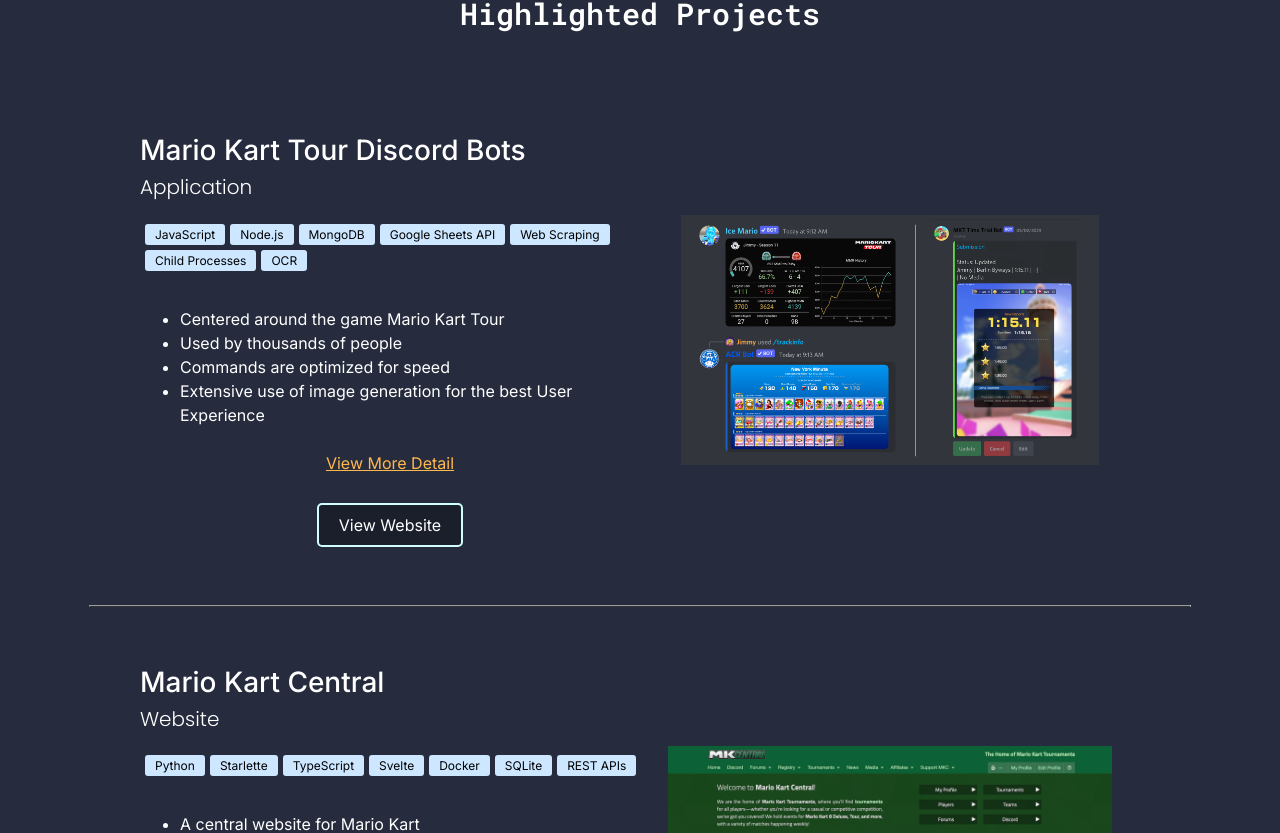
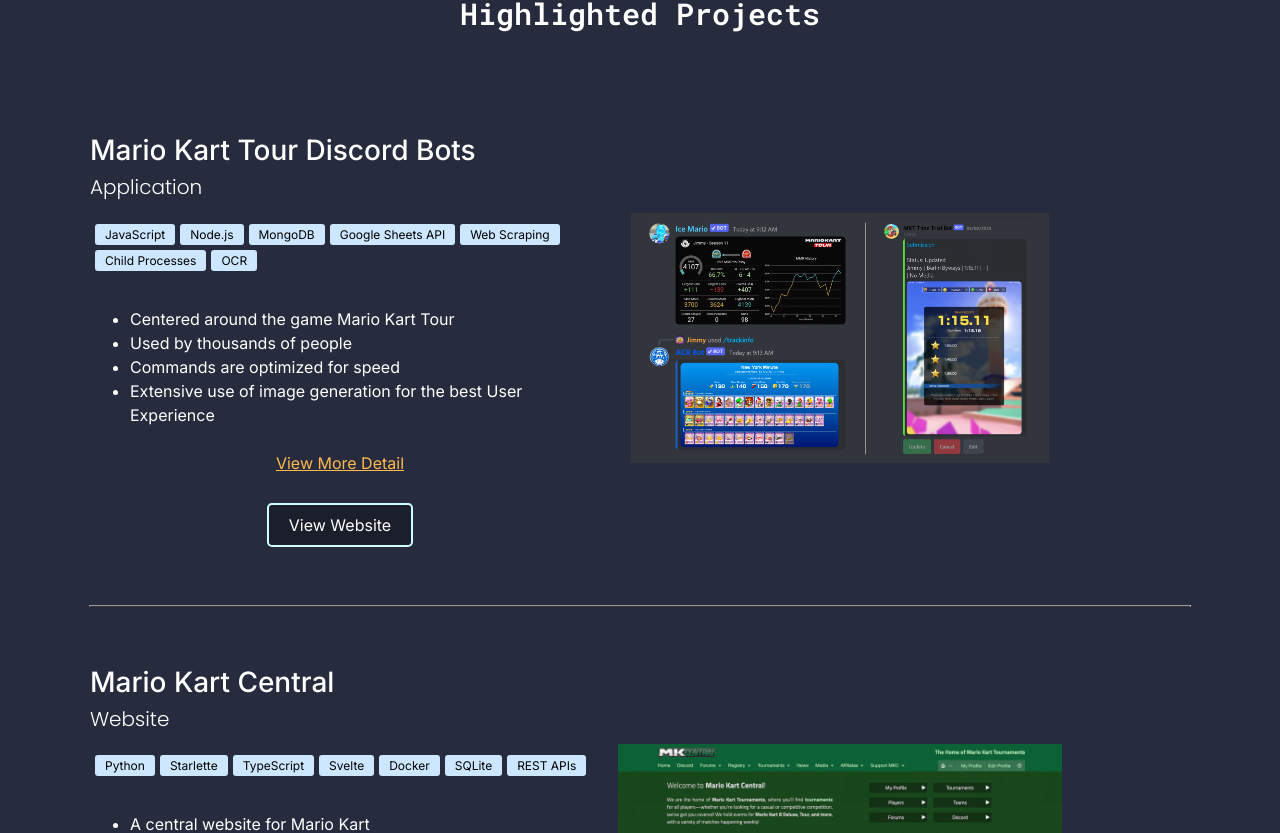
Before and after one commit to jimmylam1/portfolio-website, a Next.js app: page / in a window 1280 px wide. Shown: the part 1948-2781 px from the top of the page. Built offline with nearby package versions, Linux system fonts and the light colour scheme.

Commit message:
update project component

```diff
--- a/src/app/projects/page.js
+++ b/src/app/projects/page.js
@@ -8,7 +8,7 @@
     return (
         <div className={projectCss.projects}>
             <div style={{'padding-top': '120px', 'padding-bottom': '50px'}}>
-                <TypingHeader header={'h2'} textInArray={['All', ' ', 'Pro', 'jects']} delayMs={250} />
+                <TypingHeader header={'h2'} textInArray={['All ', 'Pro', 'jects']} delayMs={250} />
             </div>
             {projectsArray.map((p, idx) => (
                 <Project
--- a/src/components/project/Project.js
+++ b/src/components/project/Project.js
@@ -43,7 +43,9 @@
         <>
             <div ref={triggerRef} className={projectCss.desktopContainer}>
                 <div className={textCss}>
-                    <h1>{title}</h1>
+                    <div className={projectCss.headerWrapper}>
+                        <Link className={projectCss.noLinkUnderline} href={pageUrl}><h1>{title}</h1></Link>
+                    </div>
                     <h2>{category}</h2>
                     <div className={projectCss.tagContainer}>
                         {tags.map((t, idx) => <Tag key={idx} name={t}/>)}
@@ -56,7 +58,9 @@
                         {getLinkButtons(links)}
                     </div>
                 </div>
-                <Image className={imgCss} src={image} width={200} height={200} alt={title}/>
+                <Link className={projectCss.imageWrapper} href={pageUrl}>
+                    <Image className={imgCss} src={image} width={200} height={200} alt={title}/>
+                </Link>
             </div>
             {showHr && <hr className={hrCss}/>}
         </>
@@ -75,13 +79,17 @@
             <div ref={triggerRef} className={projectCss.mobileWrapper}>
                 <div className={containerCss}>
                     <div className={projectCss.textContainer}>
-                        <h1>{title}</h1>
+                        <div className={projectCss.headerWrapper}>
+                            <Link className={projectCss.noLinkUnderline} href={pageUrl}><h1>{title}</h1></Link>
+                        </div>
                         <h2>{category}</h2>
                         <div className={projectCss.tagContainer}>
                             {tags.map((t, idx) => <Tag key={idx} name={t}/>)}
                         </div>
                     </div>
-                    <Image className={projectCss.image} src={image} width={200} height={200} alt={title}/>
+                    <Link href={pageUrl}>
+                        <Image className={projectCss.image} src={image} width={200} height={200} alt={title}/>
+                    </Link>
                     <div className={projectCss.textContainer}>
                         <ul>
                             {bulletPoints.map((b, idx) => <li key={idx}>{b}</li>)}
--- a/src/components/project/Project.module.css
+++ b/src/components/project/Project.module.css
@@ -29,10 +29,17 @@
     flex-direction: column;
     width: min(500px, 90vw);
 }
-.textContainer > h1 {
+.headerWrapper {
+    display: flex;
+}
+.textContainer h1 {
     margin: 0;
     font-size: 28px;
     font-weight: 500;
+    color: var(--text-color);
+}
+.noLinkUnderline {
+    text-decoration: none;
 }
 .textContainer > h2 {
     font-size: 20px;
@@ -80,6 +87,10 @@
     gap: 10px
 }
 
+.imageWrapper {
+    width: min(600px, 90vw);
+}
+
 .image {
     object-fit: contain;
     width: 100%;
--- a/src/components/skills/Skills.js
+++ b/src/components/skills/Skills.js
@@ -29,6 +29,7 @@
             return
 
         setHasTriggered(true)
+        await sleep(750)
         for (let i = 0; i < skills.length; i++) {
             setVisibleArray(skills.map((_, idx) => idx <= i))
             await sleep(70)
```
